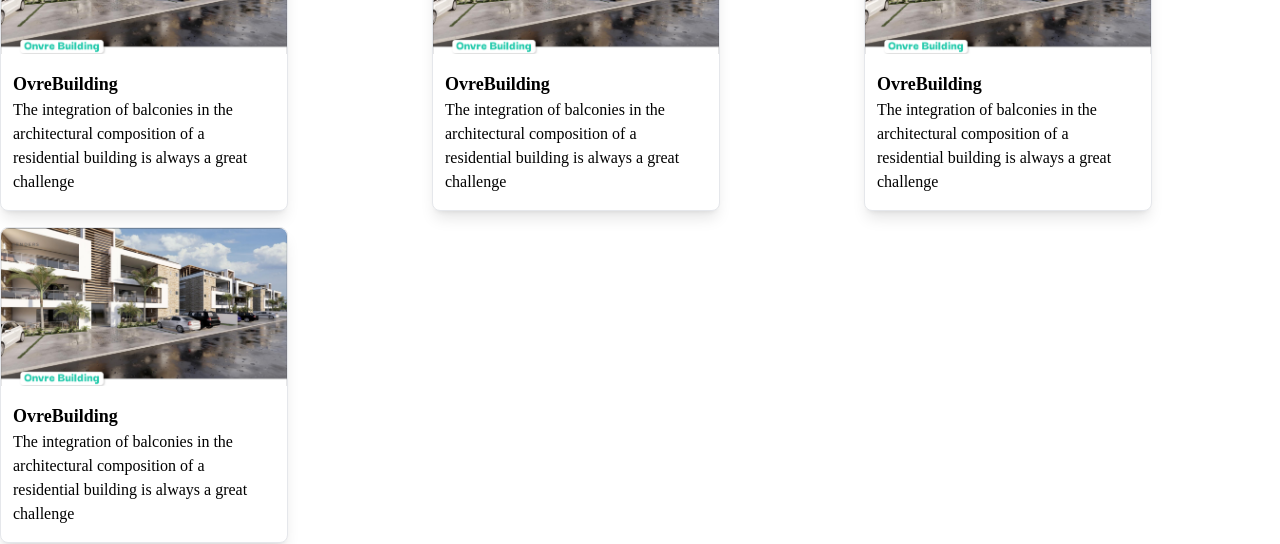
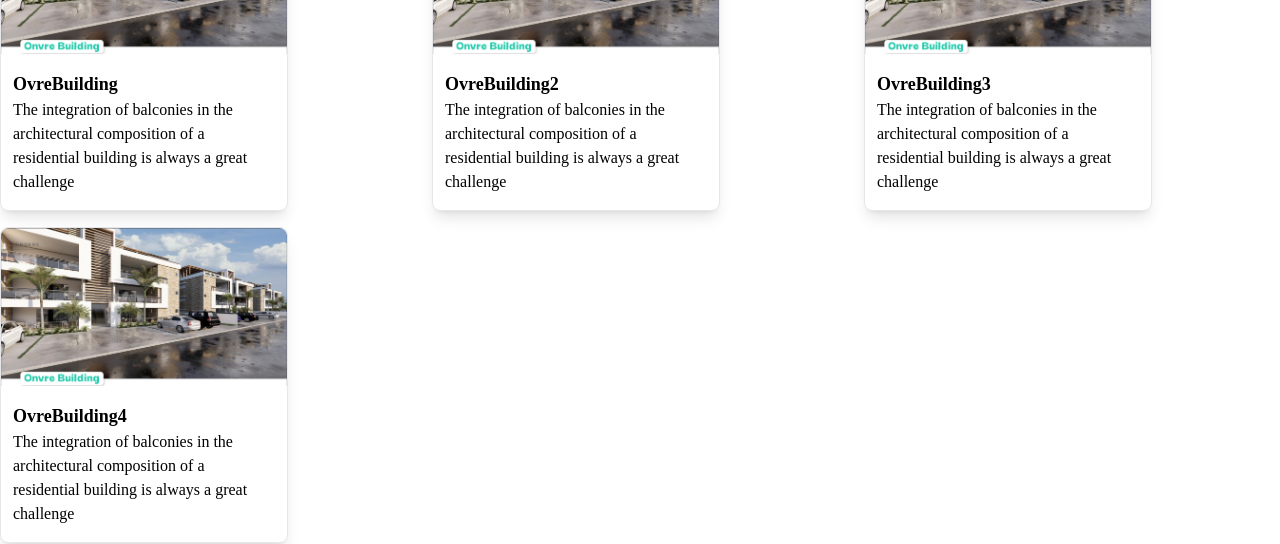
Before and after one commit to Braylin20/PortFolio_React, a React (Vite) app in the folder portfolio-michelle/: page /projects in a window 1280 px wide. Shown: the part 172-716 px from the top of the page. Built offline with nearby package versions, Linux system fonts and the light colour scheme.

Commit message:
Add some images to present the project

```diff
--- a/portfolio-michelle/src/data/Projects.js
+++ b/portfolio-michelle/src/data/Projects.js
@@ -6,21 +6,29 @@ export const dataProjects =  [
         'description': 'The integration of balconies in the architectural composition of a\n' +
             'residential building is always a great challenge',
         'imgName': 'OvreBuilding.png',
+        imagesPresentation: [
+            'img1.png',
+            'img2.png',
+            'img3.png',
+            'img4.png',
+            'img7.png',
+            'img8.png',
+        ]
     },
     {
-        'projectName': 'OvreBuilding',
+        'projectName': 'OvreBuilding2',
         'description': 'The integration of balconies in the architectural composition of a\n' +
             'residential building is always a great challenge',
         'imgName': 'OvreBuilding.png',
     },
     {
-        'projectName': 'OvreBuilding',
+        'projectName': 'OvreBuilding3',
         'description': 'The integration of balconies in the architectural composition of a\n' +
             'residential building is always a great challenge',
         'imgName': 'OvreBuilding.png',
     },
     {
-        'projectName': 'OvreBuilding',
+        'projectName': 'OvreBuilding4',
         'description': 'The integration of balconies in the architectural composition of a\n' +
             'residential building is always a great challenge',
         'imgName': 'OvreBuilding.png',
```
